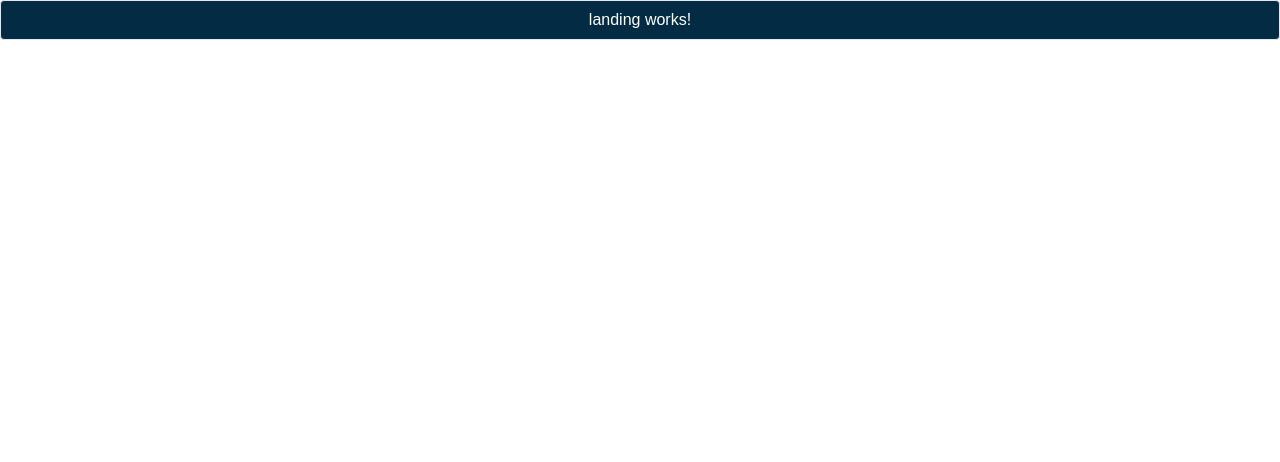
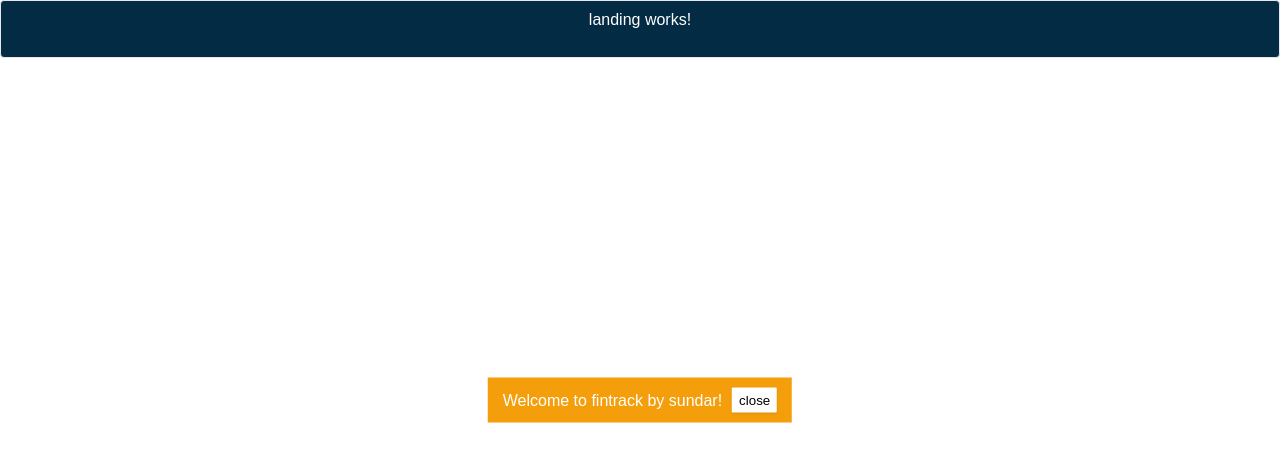
Before and after one commit to sundartamang/fintrack, an Angular app: page / in a window 1280 px wide. Shown: the top 462 px of the page. Built offline with nearby package versions, Linux system fonts and the light colour scheme.

Commit message:
feat: loader and notificaiton component created

```diff
--- a/src/app/components/landing/landing.html
+++ b/src/app/components/landing/landing.html
@@ -1,3 +1,9 @@
 <div class="p-10 border-1 bg-primary text-white rounded shadow">
     <p class="text-center text-white font-bold">landing works!</p>
+    <br>
+    <app-notification
+        [showNotification]="showNotification"
+        [message]="message"
+        [type]="type"
+        (close)="closeNotification()"></app-notification>
 </div>
--- a/src/app/components/landing/landing.ts
+++ b/src/app/components/landing/landing.ts
@@ -1,10 +1,21 @@
 import { Component } from '@angular/core';
+import { CommonModule } from '@angular/common';
+import { Notification } from '../../shared/components';
 
 @Component({
   selector: 'app-landing',
-  imports: [],
+  imports: [CommonModule,Notification],
   templateUrl: './landing.html',
   styleUrl: './landing.scss',
   standalone: true,
 })
-export class Landing {}
+export class Landing {
+  message: string = 'Welcome to fintrack by sundar!';
+  showNotification: boolean = true;
+  type: 'success' | 'error' | 'info' = 'info';
+
+  closeNotification(): void {
+    this.showNotification = false;
+  }
+
+}
--- a/src/app/shared/components/index.ts
+++ b/src/app/shared/components/index.ts
@@ -0,0 +1,2 @@
+export * from './spinner/spinner';
+export * from './notification/notification';
--- /dev/null
+++ b/src/app/shared/components/notification/notification.html
@@ -0,0 +1,6 @@
+@if(showNotification && message) {
+<div class="notification rounded-sm absolute pt-10 pb-10 pl-15 pr-15 flex justify-center align-center gap-10" [ngClass]="type">
+    <span class="font-md text-center text-white">{{ message }}</span>
+    <button class="rounded-sm pt-5 pb-5 shadow-sm" (click)="closeNotification()">close</button>
+</div>
+}
--- /dev/null
+++ b/src/app/shared/components/notification/notification.scss
@@ -0,0 +1,25 @@
+.notification {
+    min-width: 300px;
+    top: 50%;
+    left: 50%;
+    transform: translate(-50%, -50%);
+}
+
+button{
+    background: var(--white);
+    padding-left: 7px;
+    padding-right: 7px;
+    border-radius: 1px;
+}
+
+::ng-deep .success {
+    background-color: var(--success);
+}
+
+::ng-deep .error {
+    background-color: var(--error);
+}
+
+::ng-deep .info {
+    background-color: var(--warning);
+}
--- /dev/null
+++ b/src/app/shared/components/notification/notification.ts
@@ -0,0 +1,28 @@
+import { CommonModule } from '@angular/common';
+import { Component, EventEmitter, Input, Output } from '@angular/core';
+
+@Component({
+  selector: 'app-notification',
+  imports: [CommonModule],
+  templateUrl: './notification.html',
+  styleUrl: './notification.scss',
+})
+export class Notification {
+
+  @Input()
+  showNotification: boolean = false;
+
+  @Input()
+  message: string = '';
+
+  @Input()
+  type: 'success' | 'error' | 'info' = 'info';
+
+  @Output()
+  close = new EventEmitter<void>();
+
+  closeNotification(): void {
+    this.close.emit();
+  }
+
+}
--- /dev/null
+++ b/src/app/shared/components/spinner/spinner.html
@@ -0,0 +1,5 @@
+@if (loaderStatus$ | async) {
+<div class="flex align-center justify-center fixed top-0 left-0 w-full h-full overlay">
+    <span class="loader font-sm relative"></span>
+</div>
+}
--- /dev/null
+++ b/src/app/shared/components/spinner/spinner.scss
@@ -0,0 +1,26 @@
+.overlay {
+    background-color: rgba(0, 0, 0, 0.4);
+    z-index: 1050;
+}
+
+.loader {
+    width: 40px;
+    padding: 8px;
+    aspect-ratio: 1;
+    border-radius: 50%;
+    background: #ffffff;
+    --_m:
+        conic-gradient(#0000 10%, #000),
+        linear-gradient(#000 0 0) content-box;
+    -webkit-mask: var(--_m);
+    mask: var(--_m);
+    -webkit-mask-composite: source-out;
+    mask-composite: subtract;
+    animation: l3 1s infinite linear;
+}
+
+@keyframes l3 {
+    to {
+        transform: rotate(1turn)
+    }
+}
--- /dev/null
+++ b/src/app/shared/components/spinner/spinner.ts
@@ -0,0 +1,16 @@
+import { CommonModule } from '@angular/common';
+import { Component, Input } from '@angular/core';
+import { Observable } from 'rxjs';
+
+@Component({
+  selector: 'app-spinner',
+  imports: [CommonModule],
+  templateUrl: './spinner.html',
+  styleUrl: './spinner.scss',
+  standalone: true,
+})
+export class Spinner {
+
+  @Input()
+  loaderStatus$!: Observable<boolean>;
+}
--- a/src/assets/styles/_custom-styles.scss
+++ b/src/assets/styles/_custom-styles.scss
@@ -2,7 +2,7 @@
     SPACING UTILITIES
 =============================================== */
 .p-5 {
-    margin: 5px;
+    padding: 5px;
 }
 
 .pt-5 {
--- a/src/assets/styles/_variables.scss
+++ b/src/assets/styles/_variables.scss
@@ -45,9 +45,9 @@
 
     /* Functional Colors */
     // Softer red for errors
-    --error: #E53935;
+    --error: #ff0909;
     // Fresh green for success messages
     --success: #22C55E;
     // Warm yellow-orange for warnings
-    --warning: #F59E0B;
+    --warning: #f59e0b;
 }
--- a/src/styles.scss
+++ b/src/styles.scss
@@ -8,6 +8,39 @@
   padding: 0;
 }
 
+html {
+  scroll-behavior: smooth;
+}
+
 body {
   font-family: Arial, sans-serif;
+  color: var(--primary-color);
 }
+
+a {
+  cursor: pointer;
+  text-decoration: none;
+}
+
+button {
+  cursor: pointer;
+  border: none;
+  outline: none;
+  font-family: inherit;
+  background: none;
+}
+
+input,
+textarea {
+  font-family: inherit;
+  outline: none;
+}
+
+h1,
+h2,
+h3,
+h4,
+h5,
+h6 {
+  margin: 0;
+}
```
